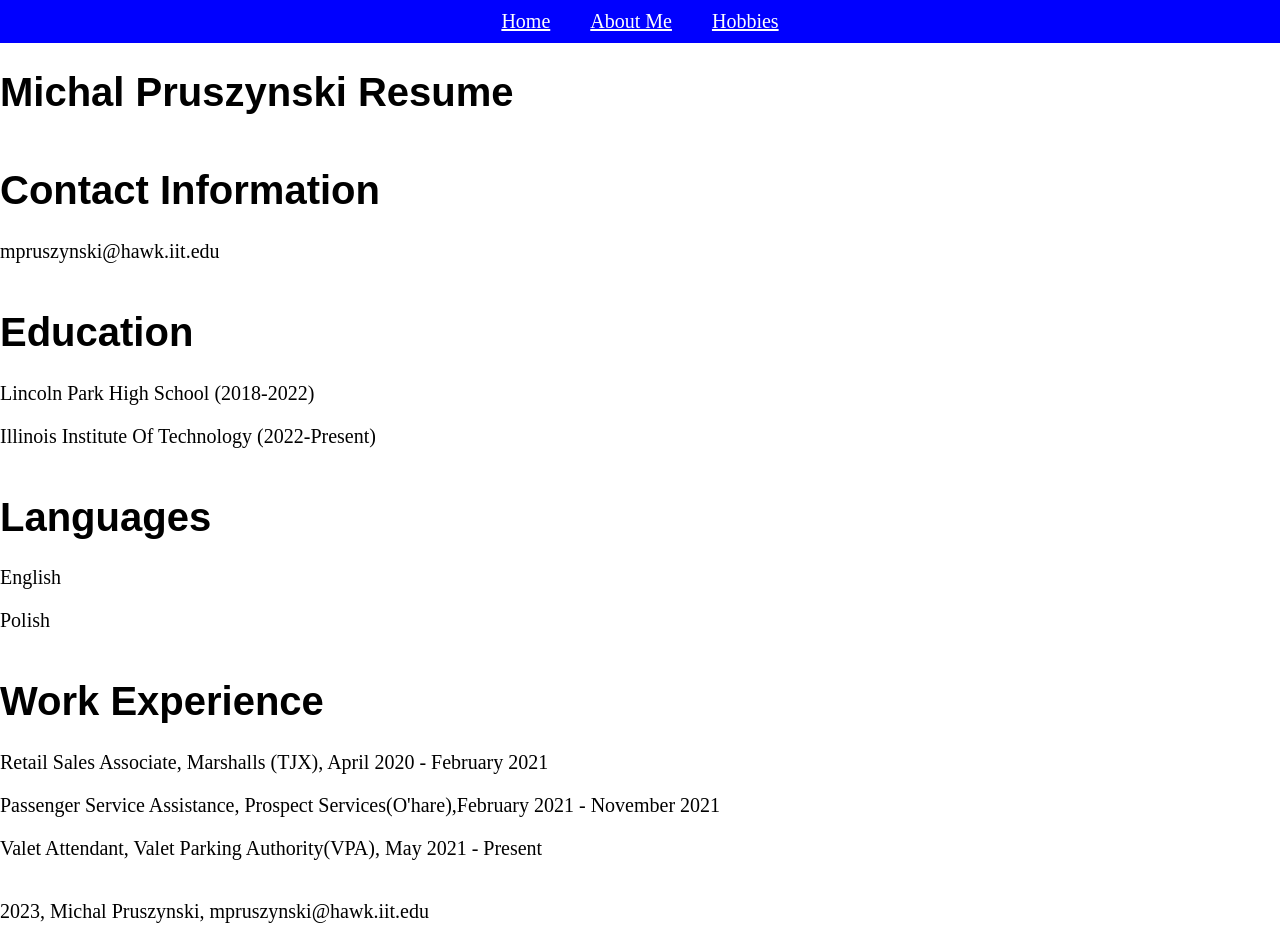
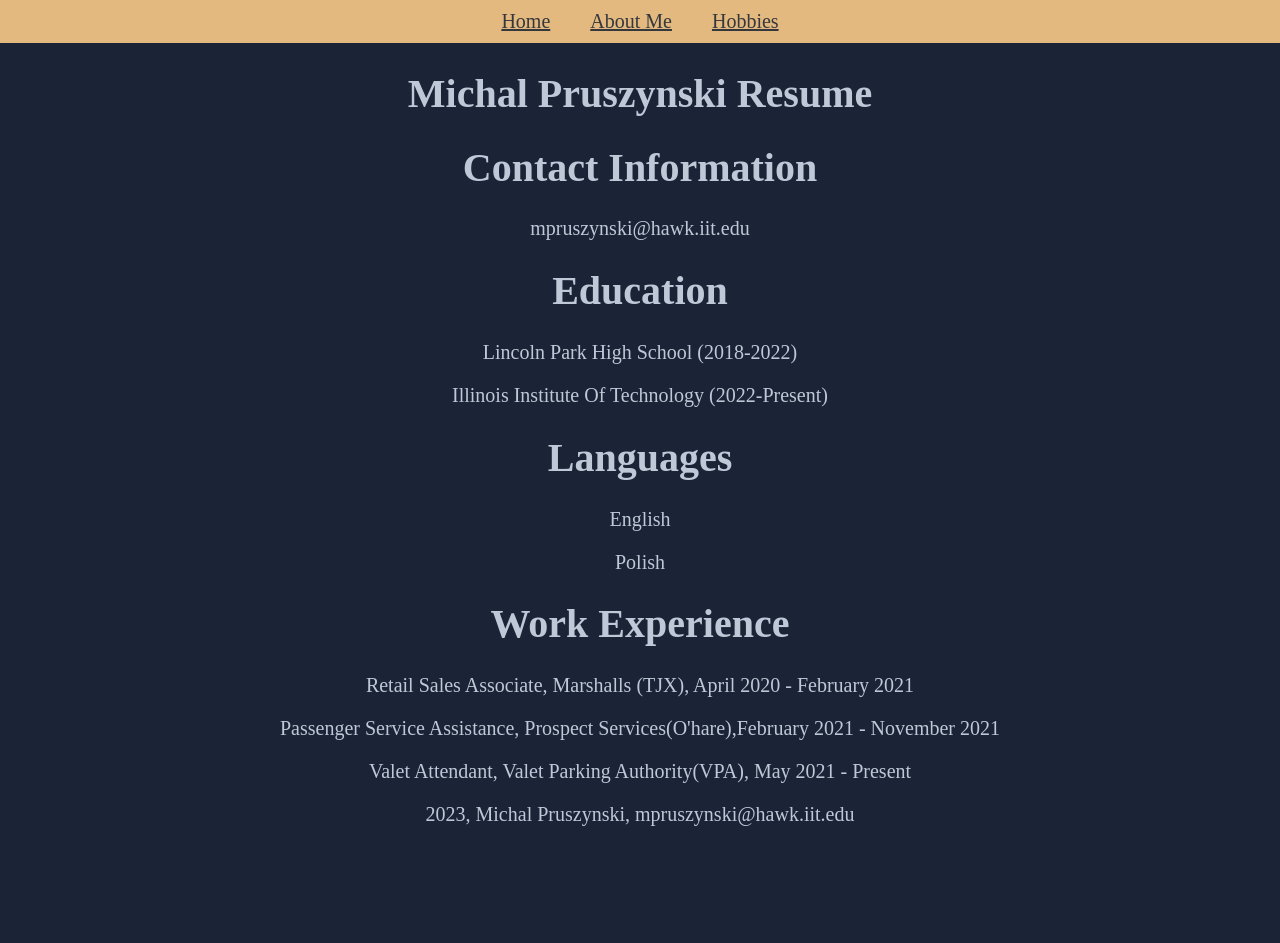
Before and after one commit to MichalPruszynski7/WindyCityVisualz, a plain HTML site: page index.html in a window 1280 px wide. After the commit the page ends 846 px from the top, so only its background shows below. Drawn offline with Linux system fonts and the light colour scheme.

Commit message:
Update styles.css

```diff
--- a/css/styles.css
+++ b/css/styles.css
@@ -1,6 +1,6 @@
 
 #main-navbar {
-  background-color: blue;
+  background-color: rgb(227,185,127);
   overflow: hidden;
   display: block;
   width: 100%;
@@ -33,11 +33,12 @@ display: inline-block;
 #main-navbar ul li a {
   padding: 10px 20px;
   display: block;
-  color: #fff;
+  color: rgb(52,56,61);
   display: inline-block;
 }
 
 #main-navbar ul li a:hover {
+  color: white;
   background-color: #000;
 }
 
@@ -47,18 +48,22 @@ display: inline-block;
 
 body {
 	font-size: 20px;
-	color: black;
+	color: rgb(191,200,214);
 	list-style-type: none;
 	clear: both;
 	font-family: "Times New Roman", Times, serif;
+  background-color: rgb(26,36,54);
 
 }
 
 h1,h2,h3 {
-	font-family: Arial, Helvetica, sans-serif;
-	align-content: center;
+	text-align: center;
 }
 
 section {
-	align-content: center;
+  text-align: center;
 }
+
+footer {
+  text-align: center;
+}
```
